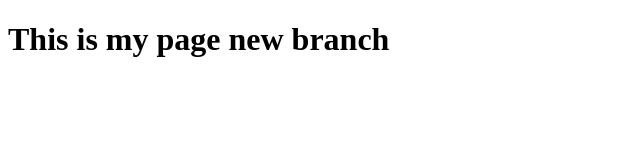
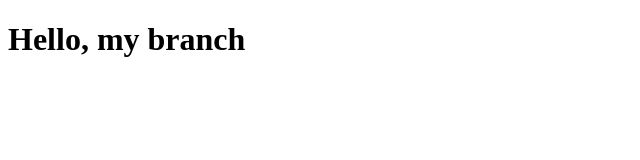
Before and after one commit to AuroraRW/temp, a plain HTML site: page index.html in a window 1280 px wide. Shown: the whole page, without its empty margins (0-640 px from the left). Drawn offline with Linux system fonts and the light colour scheme.

Commit message:
Update index.html

```diff
--- a/index.html
+++ b/index.html
@@ -6,6 +6,6 @@
     <title>Document</title>
 </head>
 <body>
-    <h1>This is my page new branch</h1>
+    <h1>Hello, my branch</h1>
 </body>
 </html>
```
